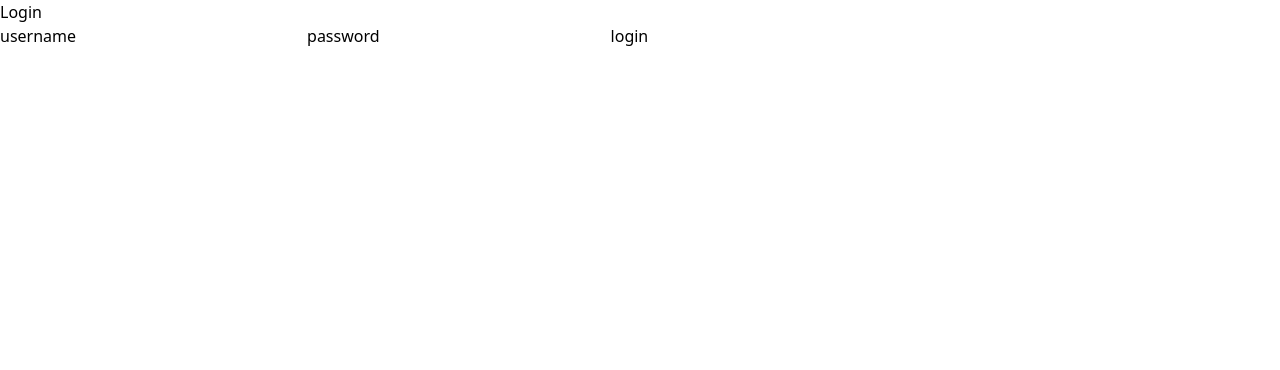
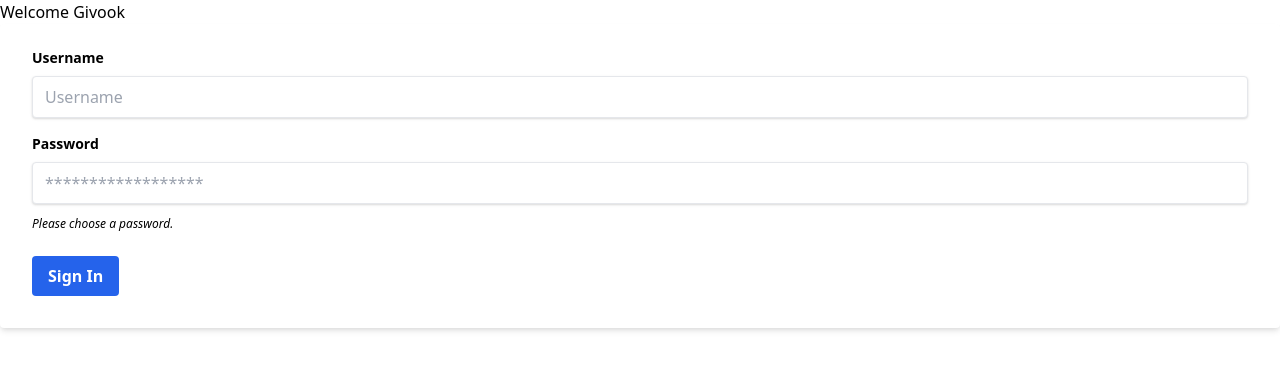
Before and after one commit to KokiIijima24/redux-auth-sample, a React (Create React App) app: page /login in a window 1280 px wide. Shown: the top 370 px of the page. Built offline with nearby package versions, Linux system fonts and the light colour scheme.

Commit message:
[update]refoctor

```diff
--- a/src/Layout/LoginLayout.js
+++ b/src/Layout/LoginLayout.js
@@ -2,7 +2,7 @@
 
 const LoginLayout = props => (
   <div>
-    <h1>Login</h1>
+    <h1>Welcome Givook</h1>
     {props.children}
   </div>
 )
--- a/src/Pages/Login.js
+++ b/src/Pages/Login.js
@@ -1,39 +1,74 @@
-import React, { useState } from "react";
+import React, { useState } from 'react'
 import { useHistory } from 'react-router-dom'
 import { useDispatch } from 'react-redux'
 import { login } from '../store/auth'
 
 const Login = () => {
-  const [username, setUsername] = useState("");
-  const [password, setPassword] = useState("");
+  const [username, setUsername] = useState('')
+  const [password, setPassword] = useState('')
 
-  const history = useHistory();
-  const dispatch = useDispatch();
+  const history = useHistory()
+  const dispatch = useDispatch()
 
   const submit = async () => {
-    await dispatch(login(username, password));
-    history.push("/mypage");
-  };
+    await dispatch(login(username, password))
+    history.push('/mypage')
+  }
 
   return (
-    <>
+    <div class='bg-white shadow-md rounded px-8 pt-6 pb-8 mb-4 flex flex-col'>
       <form onSubmit={submit}>
-        <label htmlFor="username">username</label>
+        <div class='mb-4'>
+          <label
+            class='block text-grey-darker text-sm font-bold mb-2'
+            for='username'
+          >
+            Username
+          </label>
           <input
-          type="text"
+            class='shadow appearance-none border rounded w-full py-2 px-3 text-grey-darker'
+            id='username'
+            type='text'
+            placeholder='Username'
+            type='text'
             value={username}
-          onChange={e => setUsername(e.target.value)}
+            onChange={(e) => setUsername(e.target.value)}
           />
-        <label htmlFor="password">password</label>
+        </div>
+        <div class='mb-6'>
+          <label
+            class='block text-grey-darker text-sm font-bold mb-2'
+            for='password'
+          >
+            Password
+          </label>
           <input
-          type="password"
+            class='shadow appearance-none border border-red rounded w-full py-2 px-3 text-grey-darker mb-3'
+            id='password'
+            type='password'
+            placeholder='******************'
             value={password}
-          onChange={e => setPassword(e.target.value)}
+            onChange={(e) => setPassword(e.target.value)}
           />
-        <button type="submit">login</button>
+          <p class='text-red text-xs italic'>Please choose a password.</p>
+        </div>
+        <div class='flex items-center justify-between'>
+          <button
+            class='bg-blue-600 hover:bg-blue-dark text-white font-bold py-2 px-4 rounded'
+            type='submit'
+          >
+            Sign In
+          </button>
+          <a
+            class='inline-block align-baseline font-bold text-sm text-blue hover:text-blue-darker hidden'
+            href='#'
+          >
+            Forgot Password?
+          </a>
+        </div>
       </form>
-    </>
-  );
+    </div>
+  )
 }
 
 export default Login
--- a/src/components/AppRoute.js
+++ b/src/components/AppRoute.js
@@ -1,12 +1,17 @@
-import React from "react";
+import React from 'react'
+import { Route } from 'react-router-dom'
 
-
-const AppRoute = ({ component: Component, layout: Layout, ...rest }) => (
-  <Route {...rest} render={props => (
-    <Layout>
-      <Component {...props} />
-    </Layout>
-  )} />
-)
+const AppRoute = ({ component: Component, layout: Layout, ...rest }) => {
+  return (
+    <Route
+      {...rest}
+      render={(props) => (
+        <Layout>
+          <Component {...props} />
+        </Layout>
+      )}
+    />
+  )
+}
 
 export default AppRoute
--- a/src/components/GuestRoute.js
+++ b/src/components/GuestRoute.js
@@ -5,7 +5,7 @@
 
 const GuestRoute = ({ component: Component, layout: Layout, ...rest }) => {
   const isAuth = useSelector(isAuthSelector)
-
+  console.log('rest;', rest)
   return isAuth ? (
     <Redirect to='/' />
   ) : (
--- a/src/components/HeaderMenu.js
+++ b/src/components/HeaderMenu.js
@@ -4,7 +4,7 @@
 import { Link } from 'react-router-dom'
 import { logout, isAuthSelector } from '../store/auth'
 
-function HeaderMenu() {
+const HeaderMenu = () => {
   const isAuth = useSelector(isAuthSelector)
   const dispatch = useDispatch()
   const user = useSelector((state) => state.auth.user)
--- a/src/components/PrivateRoute.js
+++ b/src/components/PrivateRoute.js
@@ -5,6 +5,7 @@
 
 const PrivateRoute = ({ component: Component, layout: Layout, ...rest }) => {
   const isAuth = useSelector(isAuthSelector)
+  console.log('rest;', rest)
 
   return isAuth ? (
     <Route
--- a/src/features/Counter.js
+++ /dev/null
@@ -1,28 +0,0 @@
-import React, { useState } from 'react'
-import { useSelector, useDispatch } from 'react-redux'
-import { decrement, increment } from './counterSlice'
-
-export function Counter() {
-  const count = useSelector((state) => state.counter.value)
-  const dispatch = useDispatch()
-
-  return (
-    <div>
-      <div>
-        <button
-          aria-label="Increment value"
-          onClick={() => dispatch(increment())}
-        >
-          Increment
-        </button>
-        <span>{count}</span>
-        <button
-          aria-label="Decrement value"
-          onClick={() => dispatch(decrement())}
-        >
-          Decrement
-        </button>
-      </div>
-    </div>
-  )
-}
--- a/src/features/counterSlice.js
+++ /dev/null
@@ -1,28 +0,0 @@
-import { createSlice } from '@reduxjs/toolkit'
-
-export const counterSlice = createSlice({
-  name: 'counter',
-  initialState: {
-    value: 0,
-  },
-  reducers: {
-    increment: (state) => {
-      // Redux Toolkit allows us to write "mutating" logic in reducers. It
-      // doesn't actually mutate the state because it uses the Immer library,
-      // which detects changes to a "draft state" and produces a brand new
-      // immutable state based off those changes
-      state.value += 1
-    },
-    decrement: (state) => {
-      state.value -= 1
-    },
-    incrementByAmount: (state, action) => {
-      state.value += action.payload
-    },
-  },
-})
-
-// Action creators are generated for each case reducer function
-export const { increment, decrement, incrementByAmount } = counterSlice.actions
-
-export default counterSlice.reducer
```
Also changed, not shown: src/features/Counter.module.css (deleted). Lines whose indentation alone changed are shown as unchanged.
